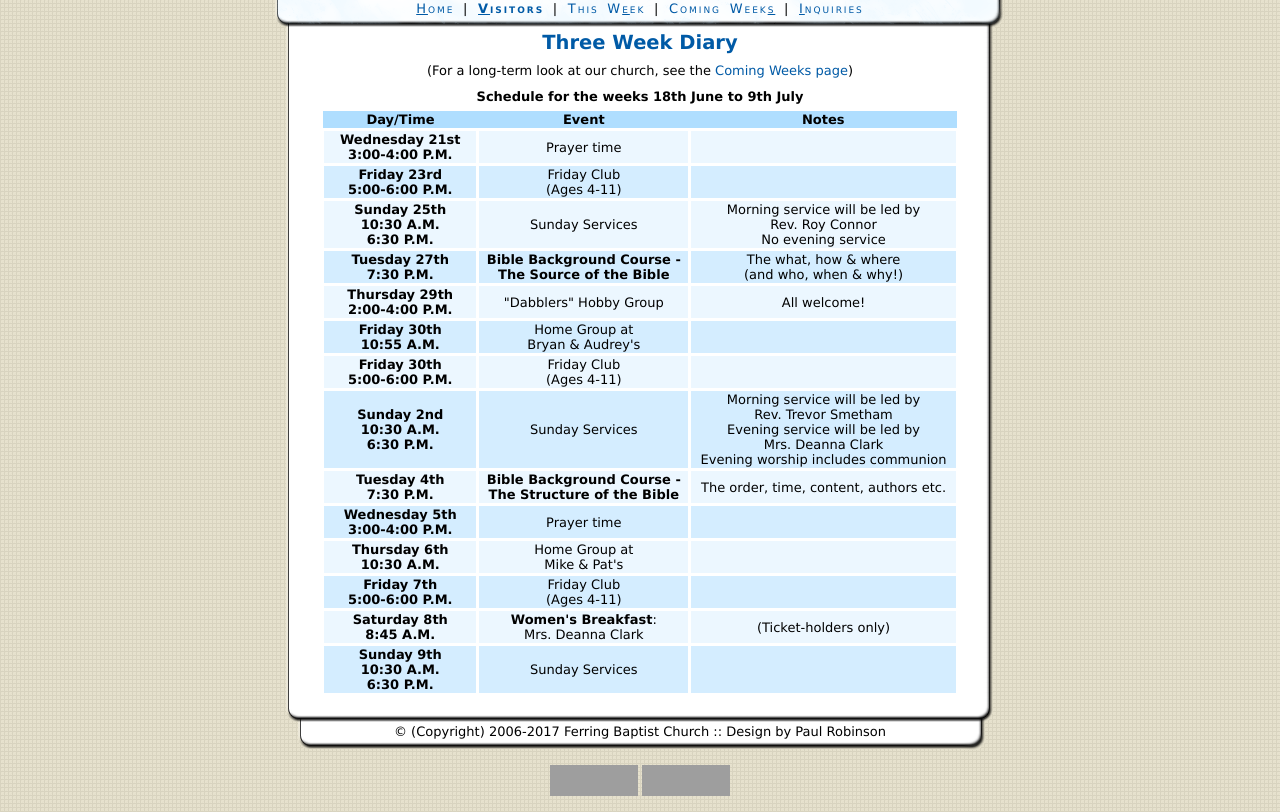
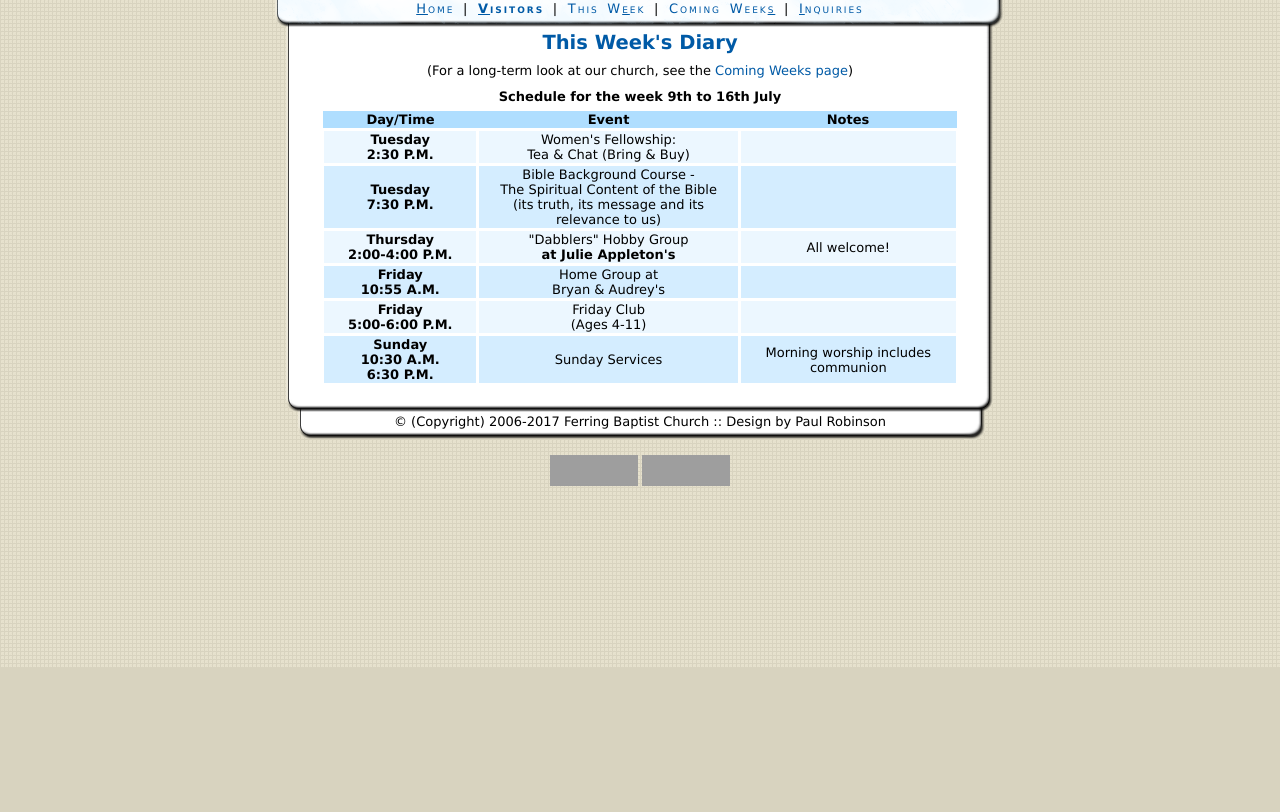
Before and after one commit to paulrr88/church, a PHP site: page /church/diary.php in a window 1280 px wide. Shown: the part 133-945 px from the top of the page. After the commit the page ends 800 px from the top, so only its background shows below. Run offline with PHP 8.4, Linux system fonts and the light colour scheme; grey boxes are pictures that could not be loaded.

Commit message:
Weekly update

```diff
--- a/diary.php
+++ b/diary.php
@@ -2,11 +2,11 @@
 
 <?php include("header.php"); ?>
 			<div id="content">
-				<h1>Three Week Diary</h1>
+				<h1>This Week's Diary</h1>
 
 				<p class="centre">(For a long-term look at our church, see the <a href="upcoming.php">Coming Weeks page</a>)</p>
 
-				<p class="centre"><strong>Schedule for the weeks 18th June to 9th July</strong></p>
+				<p class="centre"><strong>Schedule for the week 9th to 16th July</strong></p>
 
 				<table class="styled" summary="Schedule for events in the coming week(s)">
 					<thead>
@@ -18,80 +18,37 @@
 					</thead>
 					<tbody>
 						<tr class="odd">
-							<th scope="row">Wednesday 21st<br />3:00-4:00 P.M.</th>
-							<td>Prayer time</td>
+							<th scope="row">Tuesday<br />2:30 P.M.</th>
+							<td>Women's Fellowship:<br />Tea &amp; Chat (Bring &amp; Buy)</td>
 							<td></td>
 						</tr>
-						<tr>
-							<th scope="row">Friday 23rd<br />5:00-6:00 P.M.</th>
-							<td>Friday Club<br />(Ages 4-11)</td>
+                        <tr>
+							<th scope="row">Tuesday<br />7:30 P.M.</th>
+							<td>Bible Background Course -<br />
+                            The Spiritual Content of the Bible<br />
+                            (its truth, its message and its relevance to us)</td>
 							<td></td>
 						</tr>
 						<tr class="odd">
-							<th scope="row">Sunday 25th<br />10:30 A.M.<br />6:30 P.M.</th>
-							<td>Sunday Services</td>
-							<td>Morning service will be led by<br />
-								Rev. Roy Connor<br />
-								No evening service</td>
-						</tr>
-                        <tr>
-							<th scope="row">Tuesday 27th<br />7:30 P.M.</th>
-                            <td><strong>Bible Background Course -<br />The Source of the Bible</strong></td>
-							<td>The what, how &amp; where<br />(and who, when &amp; why!)</td>
-						</tr>
-						<tr class="odd">
-							<th scope="row">Thursday 29th<br />2:00-4:00 P.M.</th>
-							<td>"Dabblers" Hobby Group</td>
+							<th scope="row">Thursday<br />2:00-4:00 P.M.</th>
+							<td>"Dabblers" Hobby Group<br />
+                            <strong>at Julie Appleton's</strong></td>
 							<td>All welcome!</td>
 						</tr>
 						<tr>
-							<th scope="row">Friday 30th<br />10:55 A.M.</th>
+							<th scope="row">Friday<br />10:55 A.M.</th>
 							<td>Home Group at<br />Bryan &amp; Audrey's</td>
 							<td></td>
 						</tr>
 						<tr class="odd">
-							<th scope="row">Friday 30th<br />5:00-6:00 P.M.</th>
+							<th scope="row">Friday<br />5:00-6:00 P.M.</th>
 							<td>Friday Club<br />(Ages 4-11)</td>
 							<td></td>
 						</tr>
 						<tr>
-							<th scope="row">Sunday 2nd<br />10:30 A.M.<br />6:30 P.M.</th>
+							<th scope="row">Sunday<br />10:30 A.M.<br />6:30 P.M.</th>
 							<td>Sunday Services</td>
-							<td>Morning service will be led by<br />
-								Rev. Trevor Smetham<br />
-								Evening service will be led by<br />
-								Mrs. Deanna Clark<br />
-                                Evening worship includes communion</td>
-						</tr>
-                        <tr class="odd">
-							<th scope="row">Tuesday 4th<br />7:30 P.M.</th>
-                            <td><strong>Bible Background Course -<br />The Structure of the Bible</strong></td>
-							<td>The order, time, content, authors etc.</td>
-						</tr>
-						<tr>
-							<th scope="row">Wednesday 5th<br />3:00-4:00 P.M.</th>
-							<td>Prayer time</td>
-							<td></td>
-						</tr>
-						<tr class="odd">
-							<th scope="row">Thursday 6th<br /> 10:30 A.M.</th>
-							<td>Home Group at<br />Mike &amp; Pat's</td>
-							<td></td>
-						</tr>
-						<tr>
-							<th scope="row">Friday 7th<br />5:00-6:00 P.M.</th>
-							<td>Friday Club<br />(Ages 4-11)</td>
-							<td></td>
-						</tr>
-                        <tr class="odd">
-							<th scope="row">Saturday 8th<br /> 8:45 A.M.</th>
-							<td><strong>Women's Breakfast</strong>:<br />Mrs. Deanna Clark</td>
-							<td>(Ticket-holders only)</td>
-						</tr>
-						<tr>
-							<th scope="row">Sunday 9th<br />10:30 A.M.<br />6:30 P.M.</th>
-							<td>Sunday Services</td>
-							<td></td>
+							<td>Morning worship includes communion</td>
 						</tr>
 					</tbody>
 				</table>
```
Also changed, not shown: images/newssheetfront.jpg.
